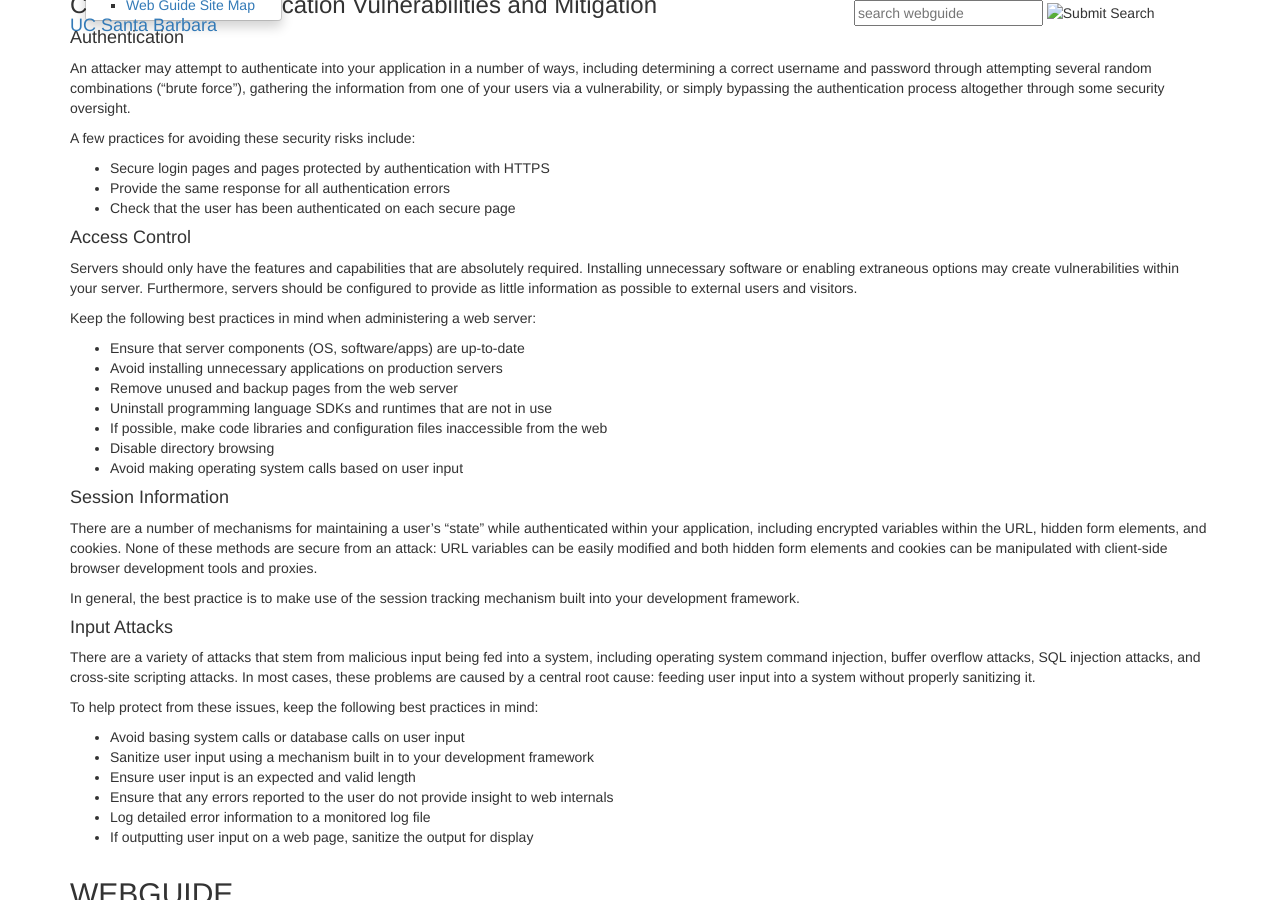
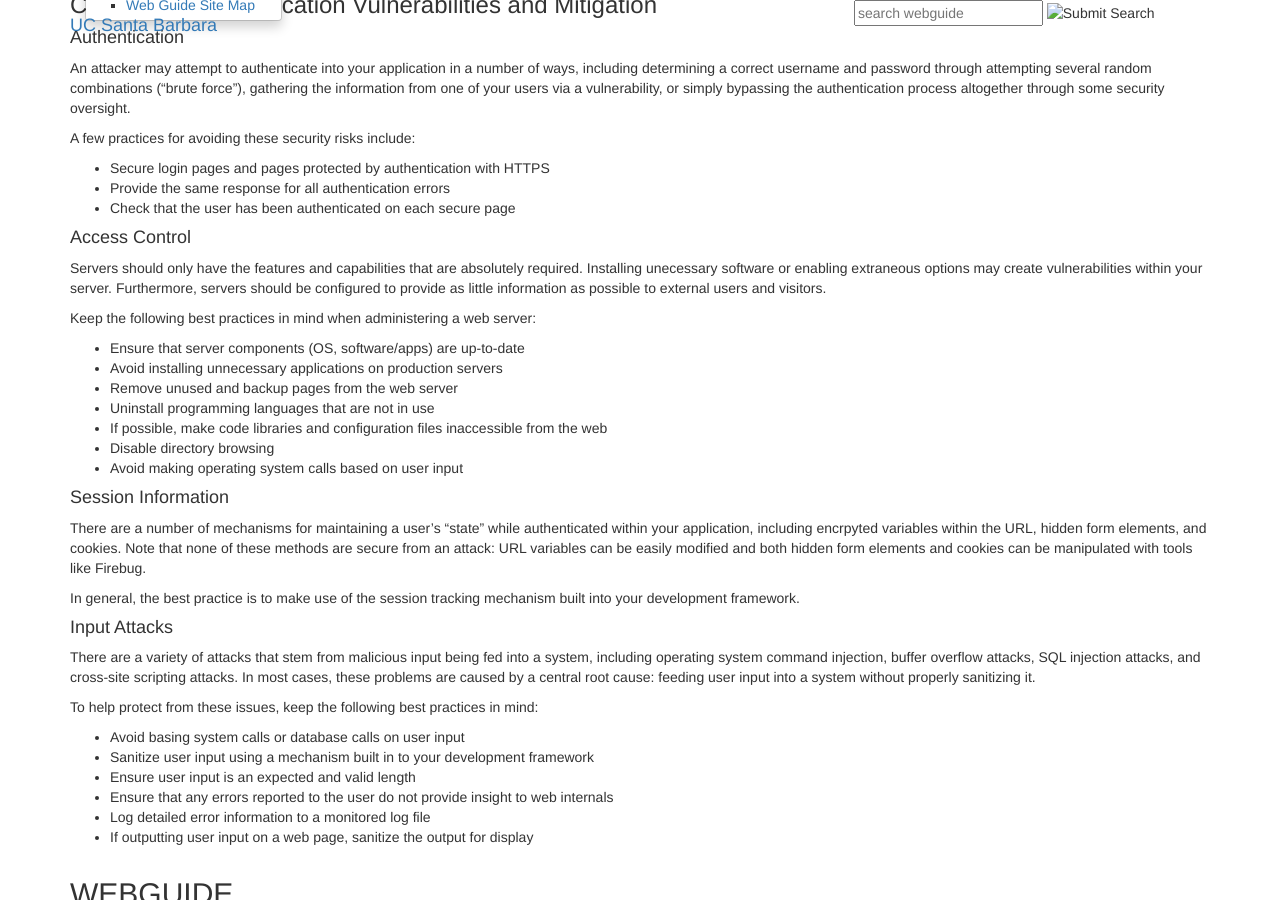
Before and after one commit to ucsb/webguide, a Jekyll site: the page built from web-security.md, in a window 1280 px wide and 900 px high, scrolled down 752 px. Built offline with Jekyll 4.4.1, drawn with Linux system fonts in a browser that asks for light colours; nearby versions of some CDN libraries; library files that are not in the unit come from our copies.

Commit message:
Revert "Web Security page fine tuning."

```diff
--- a/web-security.md
+++ b/web-security.md
@@ -43,8 +43,7 @@ Please review [Security Incident reporting information](https://security.ucsb.ed
 * Handle errors and don't display system error messages to end users
 * Provide accounts with the least amount of permissions and privileges required
 * Don't store secrets (e.g. passwords, keys) in your code
-* Use tested, reliable libraries or modules for common functions (e.g.
-  authentication, encryption, session tracking)
+* Use tested, reliable libraries or modules for common functions (e.g. authentication, encryption, session tracking)
 
 ### Common Web Application Vulnerabilities and Mitigation
 
@@ -65,7 +64,7 @@ A few practices for avoiding these security risks include:
 #### Access Control
 
 Servers should only have the features and capabilities that are absolutely
-required. Installing unnecessary software or enabling extraneous options may
+required. Installing unecessary software or enabling extraneous options may
 create vulnerabilities within your server. Furthermore, servers should be
 configured to provide as little information as possible to external users and
 visitors.
@@ -75,7 +74,7 @@ Keep the following best practices in mind when administering a web server:
 * Ensure that server components (OS, software/apps) are up-to-date
 * Avoid installing unnecessary applications on production servers
 * Remove unused and backup pages from the web server
-* Uninstall programming language SDKs and runtimes that are not in use
+* Uninstall programming languages that are not in use
 * If possible, make code libraries and configuration files inaccessible from the web
 * Disable directory browsing
 * Avoid making operating system calls based on user input
@@ -83,10 +82,10 @@ Keep the following best practices in mind when administering a web server:
 #### Session Information
 
 There are a number of mechanisms for maintaining a user's "state" while
-authenticated within your application, including encrypted variables within the
-URL, hidden form elements, and cookies. None of these methods are secure from an
-attack: URL variables can be easily modified and both hidden form elements and
-cookies can be manipulated with client-side browser development tools and proxies.
+authenticated within your application, including encrpyted variables within the
+URL, hidden form elements, and cookies. Note that none of these methods are
+secure from an attack: URL variables can be easily modified and both hidden
+form elements and cookies can be manipulated with tools like Firebug.
 
 In general, the best practice is to make use of the session tracking mechanism
 built into your development framework.
```
